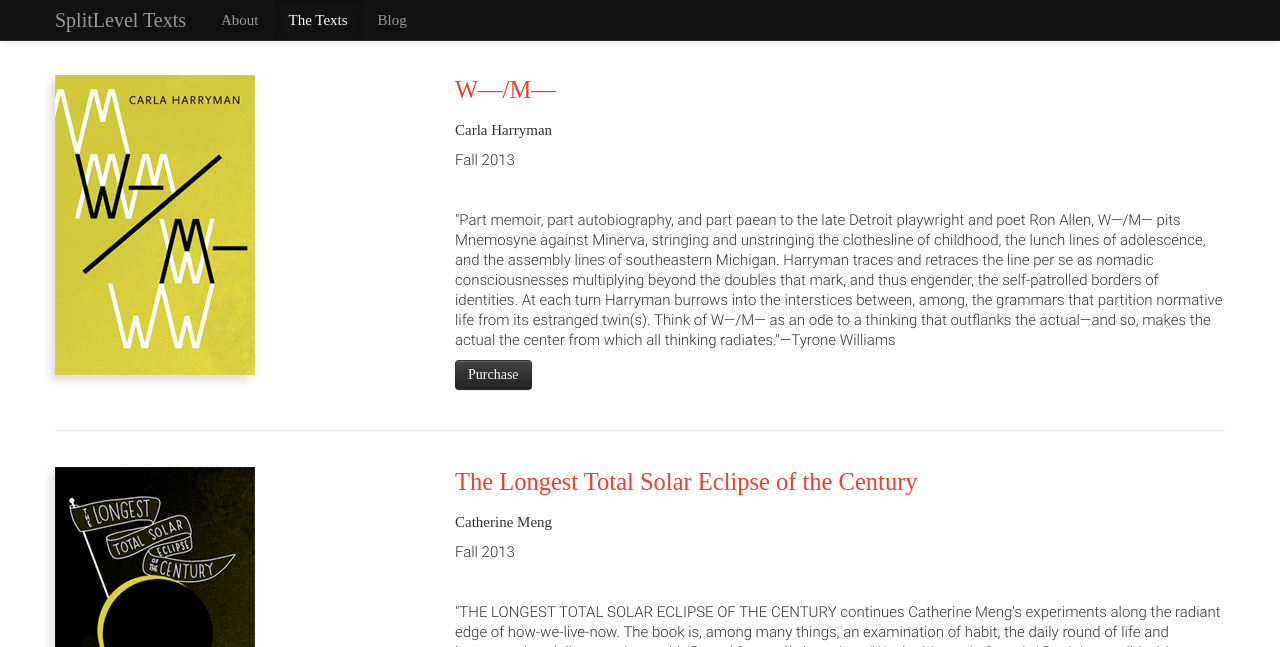
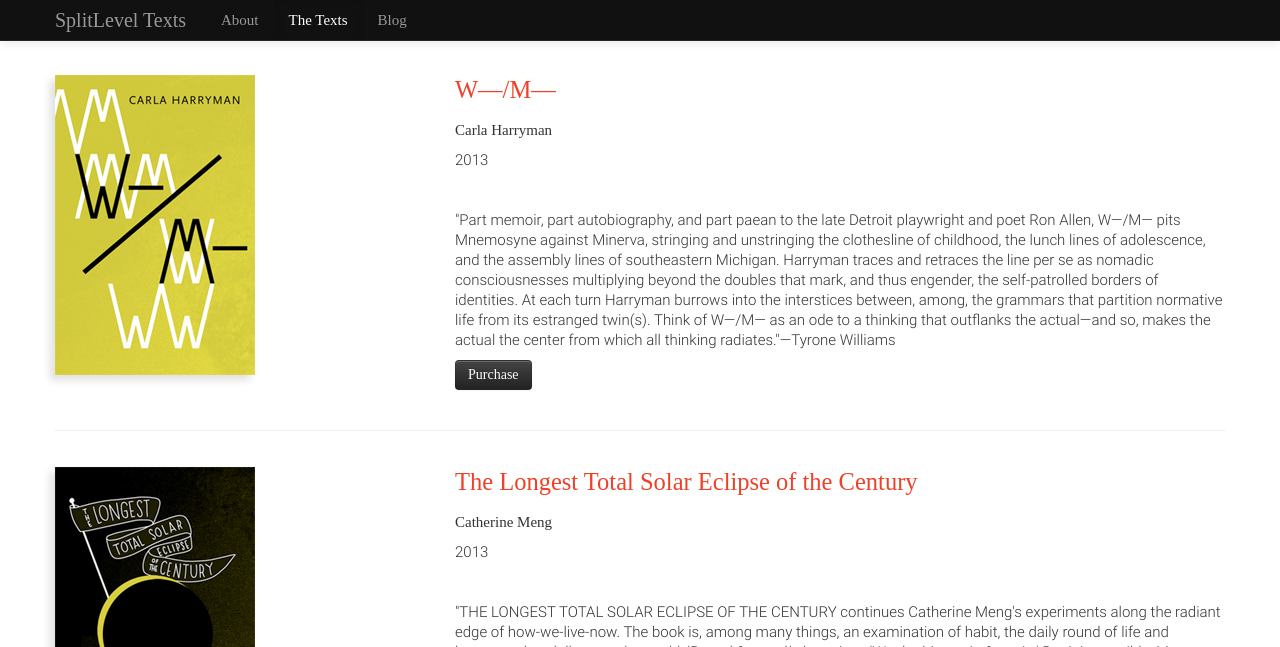
Before and after one commit to splitleveltexts/splitleveltexts.github.io, a Jekyll site: the page built from texts/index.html, in a window 1280 px wide and 900 px high. Shown: the top 647 px of the window. Built offline with Jekyll 4.4.1, drawn with Linux system fonts in a browser that asks for light colours; some web fonts are replaced.

Commit message:
Update index.html

```diff
--- a/texts/index.html
+++ b/texts/index.html
@@ -19,7 +19,7 @@ texts: active
 				<div class="span8">
 					<h3 class="title"><a href="/texts/w-m">W—/M—</a></h3>
 					<p class="author">Carla Harryman</p>
-					<p class="date">Fall 2013</p>
+					<p class="date">2013</p>
 					<p class="description"> "Part memoir, part autobiography, and part paean to the late Detroit playwright and poet Ron Allen, W—/M— pits Mnemosyne against Minerva, stringing and unstringing the clothesline of childhood, the lunch lines of adolescence, and the assembly lines of southeastern Michigan. Harryman traces and retraces the line per se as nomadic consciousnesses multiplying beyond the doubles that mark, and thus engender, the self-patrolled borders of identities. At each turn Harryman burrows into the interstices between, among, the grammars that partition normative life from its estranged twin(s). Think of W—/M— as an ode to a thinking that outflanks the actual—and so, makes the actual the center from which all thinking radiates."—Tyrone Williams </p>
 					<a class="btn btn-inverse" href="http://www.spdbooks.org/Producte/9780985811129/wm.aspx">Purchase</a>
 				</div>
@@ -39,7 +39,7 @@ texts: active
 				<div class="span8">
 					<h3 class="title"><a href="/texts/the-longest-total-solar-eclipse-of-the-century">The Longest Total Solar Eclipse of the Century</a></h3>
 					<p class="author">Catherine Meng</p>
-					<p class="date">Fall 2013</p>
+					<p class="date">2013</p>
 					<p class="description"> "THE LONGEST TOTAL SOLAR ECLIPSE OF THE CENTURY continues Catherine Meng's experiments along the radiant edge of how-we-live-now. The book is, among many things, an examination of habit, the daily round of life and language that dulls us to the world. 'Round & round,' she writes. 'We do this again & again.' But it is possible, Meng asserts, to awake in the moment, 'To look up. To say to one's self: this is real. Wanting to touch everything now: the barista's smile, the impossible cake, the change in weather, us, you, whomever you are, reading this, me, twenty years, months, days, hours from now.' THE LONGEST TOTAL SOLAR ECLIPSE is full of such awakenings, when the world appears new and wild, suddenly freed from the constructs we have invented to tame it."—Jon Davis </p>
 					<a class="btn btn-inverse" href="http://www.spdbooks.org/Producte/9780985811136/the-longest-total-solar-eclipse-of-the-century.aspx">Purchase</a>
 				</div>
```
